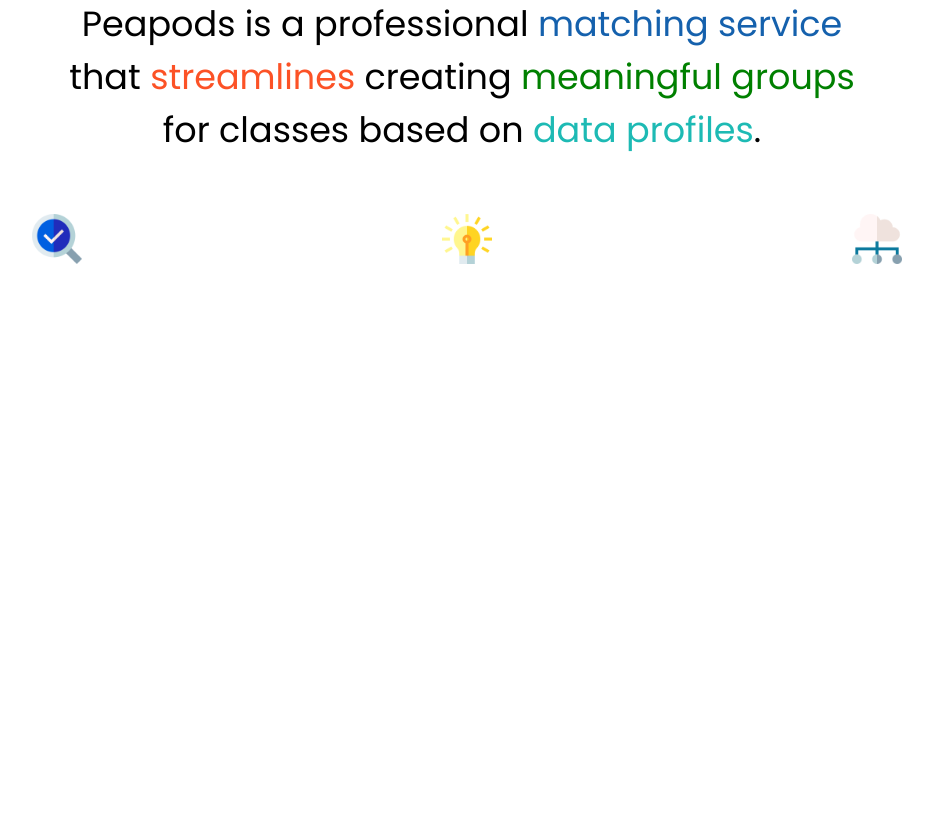
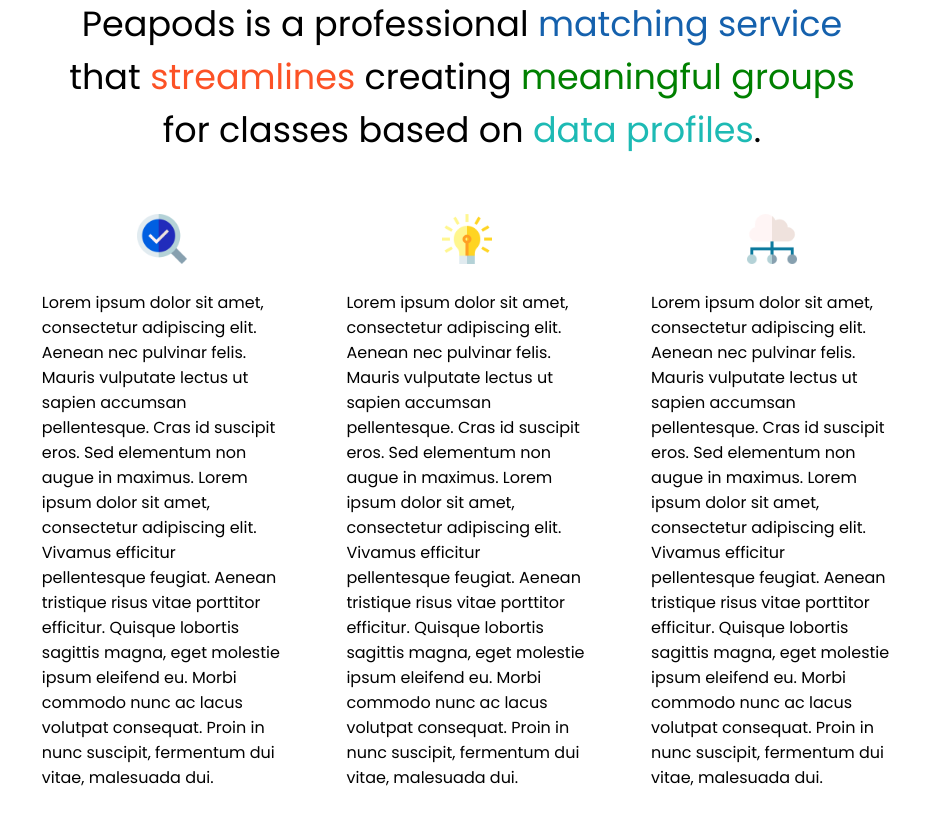
Before and after one commit to xinyans/Peapods, a PHP site: page /Pages/index.php in a window 1280 px wide; the page is wider, and only the part inside the window is pictured. Shown: the part 311-1132 px from the top of that part, without its empty margins (178-1111 px from the left). Before the commit the page ends 575 px from the top of that part, so only its background shows below. Run offline with PHP 8.4, Linux system fonts and the light colour scheme.

Commit message:
FRONTPAGE ipsum text
added ipsum text in the boxes on the front page.

```diff
--- a/Pages/index.php
+++ b/Pages/index.php
@@ -57,11 +57,20 @@
                 <section>
                     <p id="aboutText" class="disableSelect"> Peapods is a professional <span style="color:#1561ad;">matching service</span><br />that <span style="color:#fc5226;">streamlines</span> creating <span style="color:green;">meaningful groups</span><br />for classes based on <span style="color:#1dbab4;">data profiles</span>. </p><br>
 
-                    <div class="iconGroup">
-                        <img class="feature" src="../Resources/icons/018-magnifying glass.png"></img>
-                        <img class="feature" src="../Resources/icons/023-lightbulb.png"></img>
-                        <img class="feature" src="../Resources/icons/025-cloud computing.png"></img>
-                    </div>
+                    <section class="iconGroup">
+                        <div>
+                            <img class="feature" src="../Resources/icons/018-magnifying glass.png"/>
+                            <p>Lorem ipsum dolor sit amet, consectetur adipiscing elit. Aenean nec pulvinar felis. Mauris vulputate lectus ut sapien accumsan pellentesque. Cras id suscipit eros. Sed elementum non augue in maximus. Lorem ipsum dolor sit amet, consectetur adipiscing elit. Vivamus efficitur pellentesque feugiat. Aenean tristique risus vitae porttitor efficitur. Quisque lobortis sagittis magna, eget molestie ipsum eleifend eu. Morbi commodo nunc ac lacus volutpat consequat. Proin in nunc suscipit, fermentum dui vitae, malesuada dui. </p>
+                        </div>
+                        <div>
+                            <img class="feature" src="../Resources/icons/023-lightbulb.png"/>
+                            <p>Lorem ipsum dolor sit amet, consectetur adipiscing elit. Aenean nec pulvinar felis. Mauris vulputate lectus ut sapien accumsan pellentesque. Cras id suscipit eros. Sed elementum non augue in maximus. Lorem ipsum dolor sit amet, consectetur adipiscing elit. Vivamus efficitur pellentesque feugiat. Aenean tristique risus vitae porttitor efficitur. Quisque lobortis sagittis magna, eget molestie ipsum eleifend eu. Morbi commodo nunc ac lacus volutpat consequat. Proin in nunc suscipit, fermentum dui vitae, malesuada dui. </p>
+                        </div>
+                        <div>
+                        <img class="feature" src="../Resources/icons/025-cloud computing.png"/>
+                            <p>Lorem ipsum dolor sit amet, consectetur adipiscing elit. Aenean nec pulvinar felis. Mauris vulputate lectus ut sapien accumsan pellentesque. Cras id suscipit eros. Sed elementum non augue in maximus. Lorem ipsum dolor sit amet, consectetur adipiscing elit. Vivamus efficitur pellentesque feugiat. Aenean tristique risus vitae porttitor efficitur. Quisque lobortis sagittis magna, eget molestie ipsum eleifend eu. Morbi commodo nunc ac lacus volutpat consequat. Proin in nunc suscipit, fermentum dui vitae, malesuada dui. </p>
+                        </div>
+                    </section>
 
                 </section>
 
--- a/Stylesheets/index.css
+++ b/Stylesheets/index.css
@@ -1,8 +1,3 @@
-body canvas {
-    width: 100%;
-    height: 200px;
-}
-
 .subHeader
 {
 	height: 50%;
@@ -29,6 +24,20 @@ body canvas {
 	padding : 5px;
 	display : flex;
 	justify-content : space-between;
+}
+
+.iconGroup div {
+	width: 30%;
+	display: flex;
+	flex-flow: row wrap;
+	justify-content: center;
+}
+
+.iconGroup p {
+	width: 100%;
+	padding: 10px;
+	font-family: 'Poppins', sans-serif;
+
 }
 
 #startText
```
